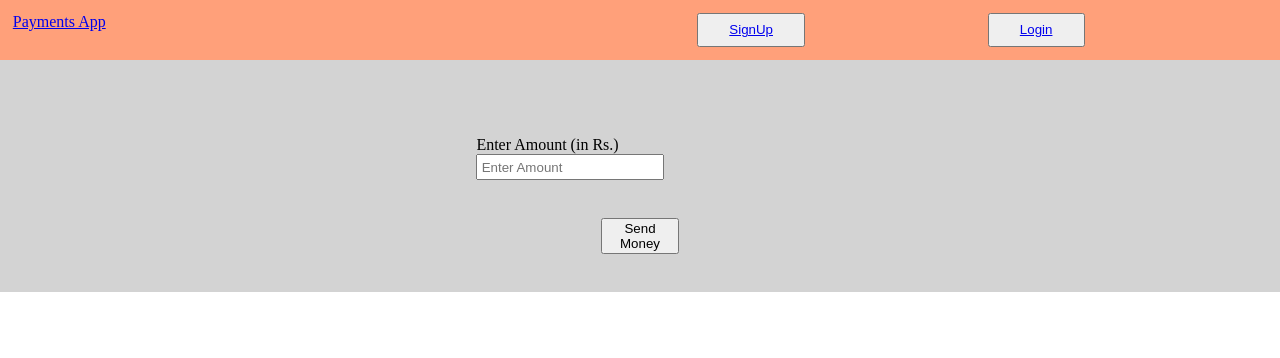
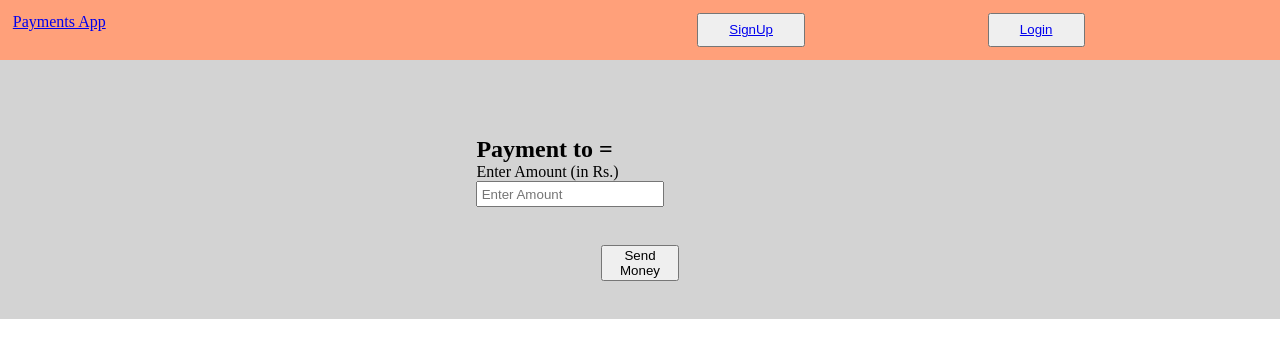
Before and after one commit to sarb001/Pay-me-Now, a React (Vite) app in the folder frontend/: page /send in a window 1280 px wide. Shown: the top 358 px of the page. Built offline with nearby package versions, Linux system fonts and the light colour scheme.

Commit message:
sender verified - successfully

```diff
--- a/frontend/src/components/SendMoney.jsx
+++ b/frontend/src/components/SendMoney.jsx
@@ -1,7 +1,14 @@
 import React, { useState } from 'react'
-import { Link } from 'react-router-dom';
+import { Link, useSearchParams ,useLocation } from 'react-router-dom';
 
 const SendMoney = () => {
+
+  const [searchparams] = useSearchParams();
+  const id = searchparams.get("id");
+  console.log('id is =',id);
+  const name = searchparams.get("name");
+  console.log('name is =',name);
+
 
    const handlemoney = () => {
 
@@ -12,6 +19,7 @@ const SendMoney = () => {
        <div style = {{margin:'%',display:'flex' ,flexDirection: 'column' ,justifyContent:'center' , alignItems:'center' , backgroundColor:'lightgrey' , padding:'3% 0%'}}>
 
           <span style = {{margin :'3%'}}>
+             <h2> Payment to = {name}  </h2>
           <label> Enter Amount (in Rs.) </label>
           <input style  = {{padding:'1%'}} type = "number"  placeholder='Enter Amount '  />
           </span>
```
